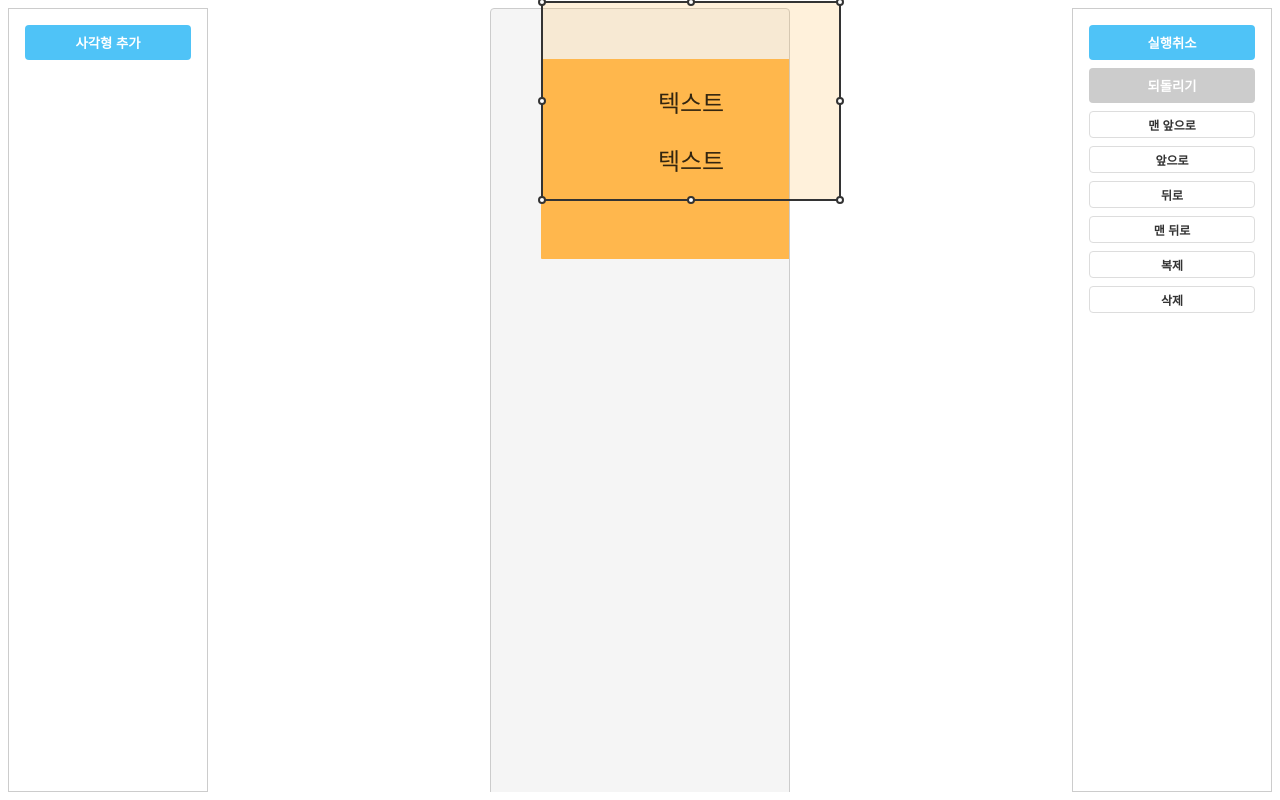
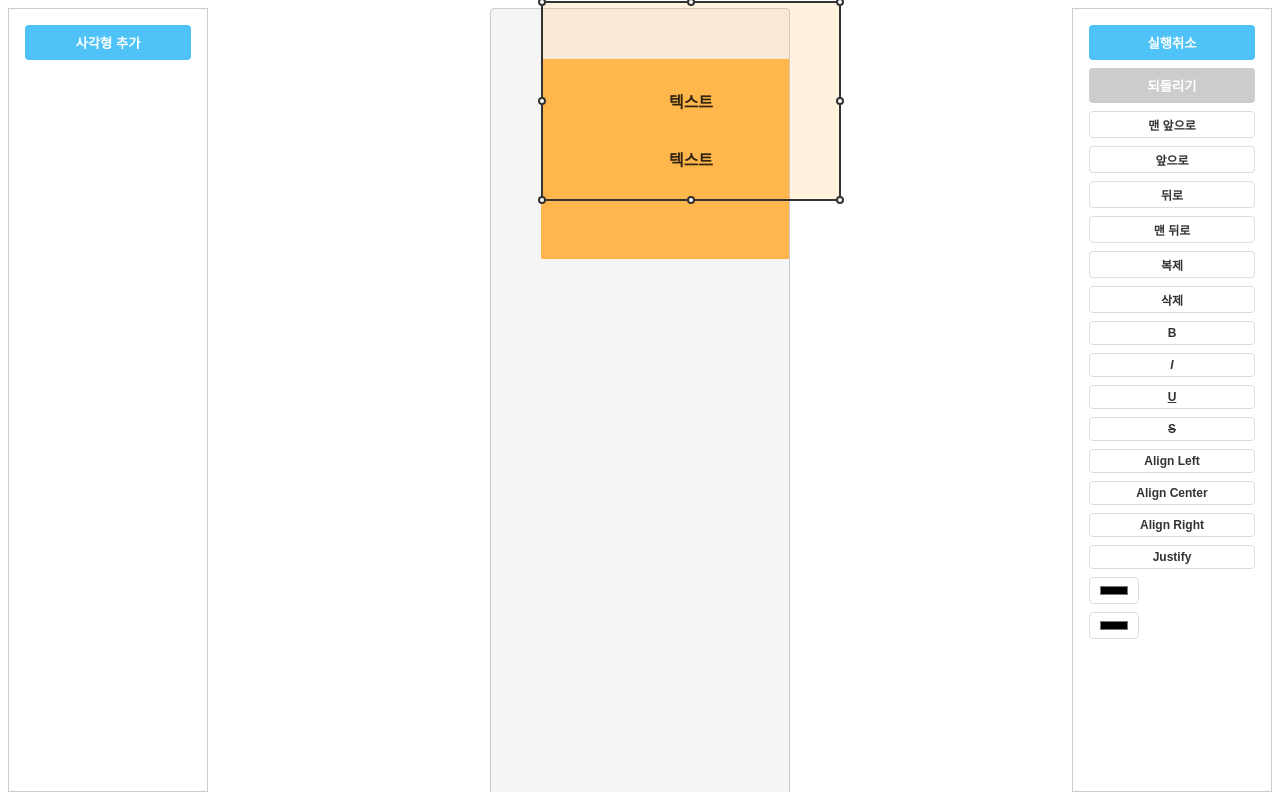
Before and after one commit to asdfghjkkl11/svelte_image_editor, a Svelte app: page / in a window 1280 px wide. Both pictures are taken after a click on the button "사각형 추가". Built offline with nearby package versions, Linux system fonts and the light colour scheme.

Commit message:
화면 수정

```diff
--- a/src/ImageEditor.svelte
+++ b/src/ImageEditor.svelte
@@ -220,6 +220,12 @@
     }
   }
 
+  // 텍스트 서식 적용 함수
+  function format_text(command, value = null) {
+    document.execCommand(command, false, value);
+    objects = objects;
+  }
+
   // 리사이즈 동작을 처리하는 함수
   function handle_resize(event, object, edge) {
     const rad = object.angle * Math.PI / 180;
@@ -416,21 +422,6 @@
       <div class="canvas" bind:this={canvas} style="width: {width * scale}px; height: {height * scale}px; "
            on:mousedown={handle_canvas_mouse_down}>
         {#each objects as obj (obj.id)}
-          <!--overflow 배경-->
-          <!--{#if obj.selected}-->
-          <!--  <div-->
-          <!--          class="object"-->
-          <!--          style="-->
-          <!--      left: {canvas_rect.left + obj.x + 1}px;-->
-          <!--      top: {canvas_rect.top + obj.y + 1}px;-->
-          <!--      width: {obj.width}px;-->
-          <!--      height: {obj.height}px;-->
-          <!--      background: {obj.color};-->
-          <!--      transform: rotate({obj.angle}deg);-->
-          <!--      position: fixed;-->
-          <!--      opacity: 0.5;-->
-          <!--    "></div>-->
-          <!--{/if}-->
           <!--본체-->
           <div
                   class="object"
@@ -446,13 +437,6 @@
           >
             <div
                     class="text-element"
-                    style="
-                font-size: {obj.fontSize}px;
-                font-family: {obj.fontFamily};
-                font-weight: {obj.fontWeight};
-                text-align: {obj.textAlign};
-                color: {obj.textColor};
-              "
             >{@html obj.text}</div>
           </div>
           <!--입력용창-->
@@ -483,19 +467,13 @@
               <div
                       class="text-element"
                       contenteditable="true"
-                      style="
-                font-size: {obj.fontSize}px;
-                font-family: {obj.fontFamily};
-                font-weight: {obj.fontWeight};
-                text-align: {obj.textAlign};
-                color: {obj.textColor};
-              "
                       on:mousedown|stopPropagation
-                      bind:innerText={obj.text}
+                      bind:innerHTML={obj.text}
                       on:focus={() => is_editing_text = true}
-                      on:blur={() => { is_editing_text = false; objects = objects; }}
-                      on:input={() => {
-                objects = objects;
+                      on:blur={() => { is_editing_text = false; save_to_history(); }}
+                      on:input={(e) => {
+                        obj.text = e.target.innerHTML;
+                        objects = [...objects];
                       }}
               ></div>
               <div
@@ -573,6 +551,42 @@
               <button class="tool-btn" on:click|stopPropagation={() => delete_object(selected_object)}>
                 삭제
               </button>
+              <button class="tool-btn" on:click|stopPropagation={() => format_text('bold')}>
+                <b>B</b>
+              </button>
+              <button class="tool-btn" on:click|stopPropagation={() => format_text('italic')}>
+                <i>I</i>
+              </button>
+              <button class="tool-btn" on:click|stopPropagation={() => format_text('underline')}>
+                <u>U</u>
+              </button>
+              <button class="tool-btn" on:click|stopPropagation={() => format_text('strikeThrough')}>
+                <s>S</s>
+              </button>
+              <button class="tool-btn" on:click|stopPropagation={() => format_text('justifyLeft')}>
+                Align Left
+              </button>
+              <button class="tool-btn" on:click|stopPropagation={() => format_text('justifyCenter')}>
+                Align Center
+              </button>
+              <button class="tool-btn" on:click|stopPropagation={() => format_text('justifyRight')}>
+                Align Right
+              </button>
+              <button class="tool-btn" on:click|stopPropagation={() => format_text('justifyFull')}>
+                Justify
+              </button>
+              <input type="color" class="tool-btn"
+                     on:input={(e) => format_text('foreColor', e.target.value)}
+                     on:mousedown|stopPropagation
+                     on:focus={() => is_editing_text = true}
+                     on:blur={() => { is_editing_text = false; }}
+              />
+              <input type="color" class="tool-btn"
+                     on:input={(e) => format_text('backColor', e.target.value)}
+                     on:mousedown|stopPropagation
+                     on:focus={() => is_editing_text = true}
+                     on:blur={() => { is_editing_text = false; }}
+              />
     </div>
   </div>
 </div>
```
Lines whose indentation alone changed are shown as unchanged.
